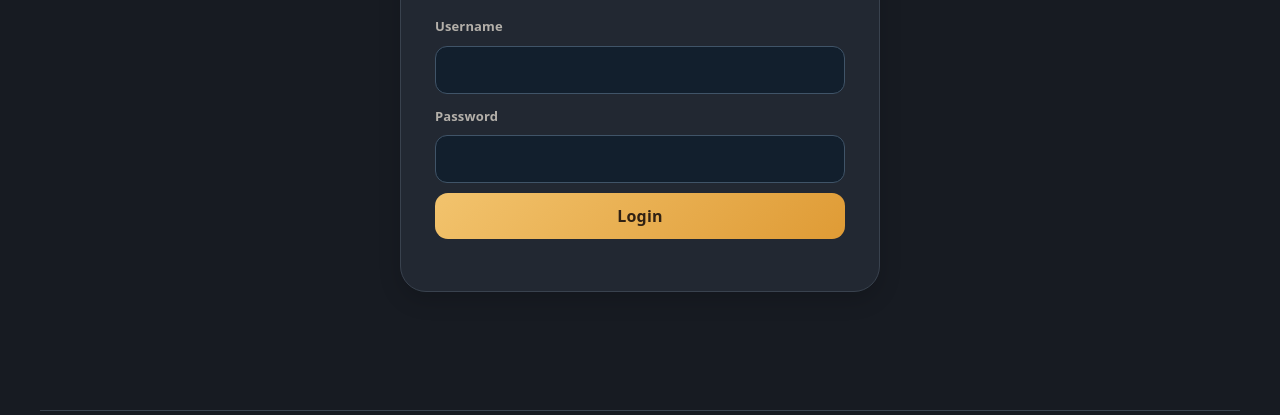
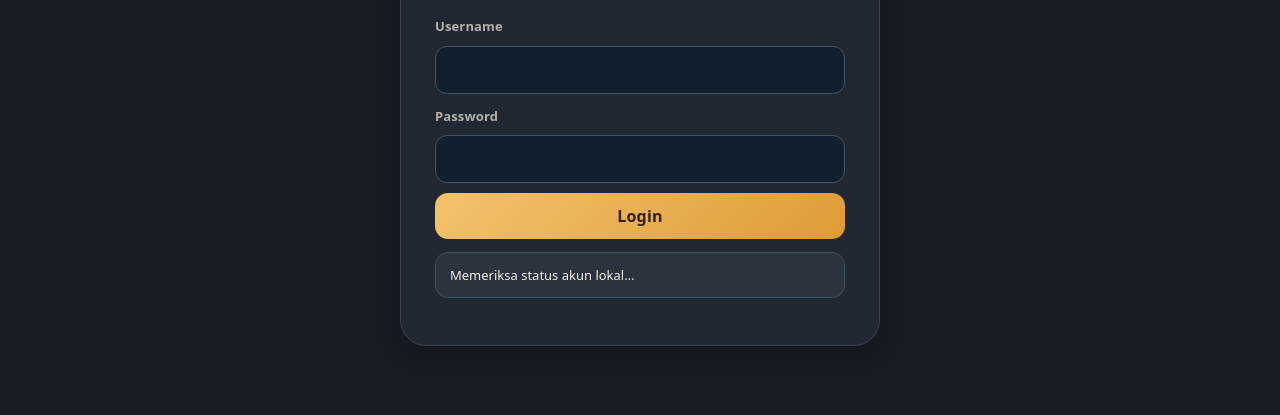
Before and after one commit to katsucodeid/abongulunggembulstokinsan, a plain HTML site: page frontend/index.html in a window 1280 px wide. Shown: the part 251-666 px from the top of the page. Drawn offline with Linux system fonts and the light colour scheme; no server answers.

Commit message:
Add first-admin setup controls to Android login screen

```diff
--- a/frontend/index.html
+++ b/frontend/index.html
@@ -407,7 +407,7 @@ main{padding-top:0!important}
 <header><button class="secondary menu-toggle" id="menuToggle" type="button" aria-label="Buka navigasi" aria-expanded="false" onclick="toggleMenu()"><span></span><span></span><span></span></button><div class="brand-lockup"><img class="brand-logo" src="/img/BackgroundEraser_20261016_074306739.png" alt="Logo Abon Gulung Gembul oleh Bekasi"><div class="brand-copy"><b>ABON GULUNG GEMBUL</b><div class="muted">STOK KERTAS · PRODUKSI · OPERASIONAL</div></div></div><div class="header-actions"><div class="clock-chip" aria-label="Waktu sekarang"><strong id="liveClock">--:--:--</strong><small id="liveDate">Memuat tanggal…</small></div><button id="themeToggle" class="secondary theme-toggle" type="button" style="width:auto" aria-label="Ganti tema" aria-pressed="false" onclick="toggleTheme()">🌙 Tema Gelap</button></div></header>
 <button class="nav-backdrop" id="navBackdrop" aria-label="Tutup navigasi" onclick="closeMenu()"></button>
 <main><div id="connection" class="muted">Memeriksa koneksi…</div><section id="updateNotice" class="panel hidden"><b id="updateTitle">Pembaruan tersedia</b><p id="updateMessage" class="muted">Versi baru tersedia.</p><button id="updateButton" onclick="applyUpdate()">Update Sekarang</button></section>
-<section id="login" class="panel"><div class="login-brand"><img src="/img/BackgroundEraser_20261016_074306739.png" alt="Logo Abon Gulung Gembul"><div><span class="eyebrow">SISTEM OPERASIONAL</span><h2>Selamat datang</h2><p>Masuk untuk mengelola stok dan produksi.</p></div></div><label>Username</label><input id="username" autocomplete="username"><label>Password</label><input id="password" type="password" autocomplete="current-password"><button onclick="login()">Login</button><p id="loginMsg" class="muted"></p></section>
+<section id="login" class="panel"><div class="login-brand"><img src="/img/BackgroundEraser_20261016_074306739.png" alt="Logo Abon Gulung Gembul"><div><span class="eyebrow">SISTEM OPERASIONAL</span><h2>Selamat datang</h2><p>Masuk untuk mengelola stok dan produksi.</p></div></div><label>Username</label><input id="username" autocomplete="username"><label>Password</label><input id="password" type="password" autocomplete="current-password"><button onclick="login()">Login</button><p id="bootstrapHint" class="hint">Memeriksa status akun lokal…</p><button id="bootstrapButton" class="secondary" onclick="createFirstAdmin()" hidden>Buat akun admin pertama</button><p id="loginMsg" class="muted"></p></section>
 <section id="app" class="hidden">
 <div class="row"><div><b id="who"></b><div class="muted">Abon Gulung Gembul · Mode lokal + sinkronisasi server <span id="pendingCount"></span></div></div></div><p id="syncErrors" class="low"></p>
 <nav class="tabs" id="mainNav" aria-label="Navigasi utama">
```
